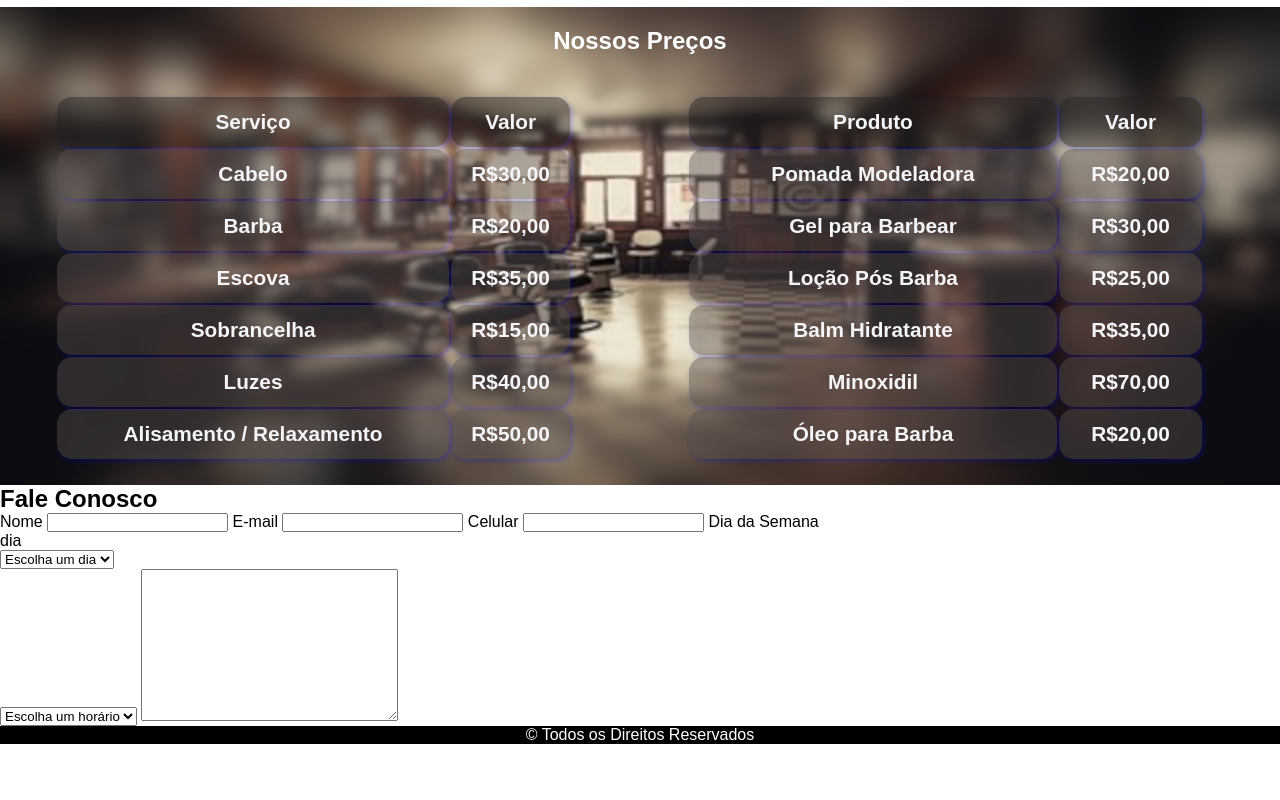
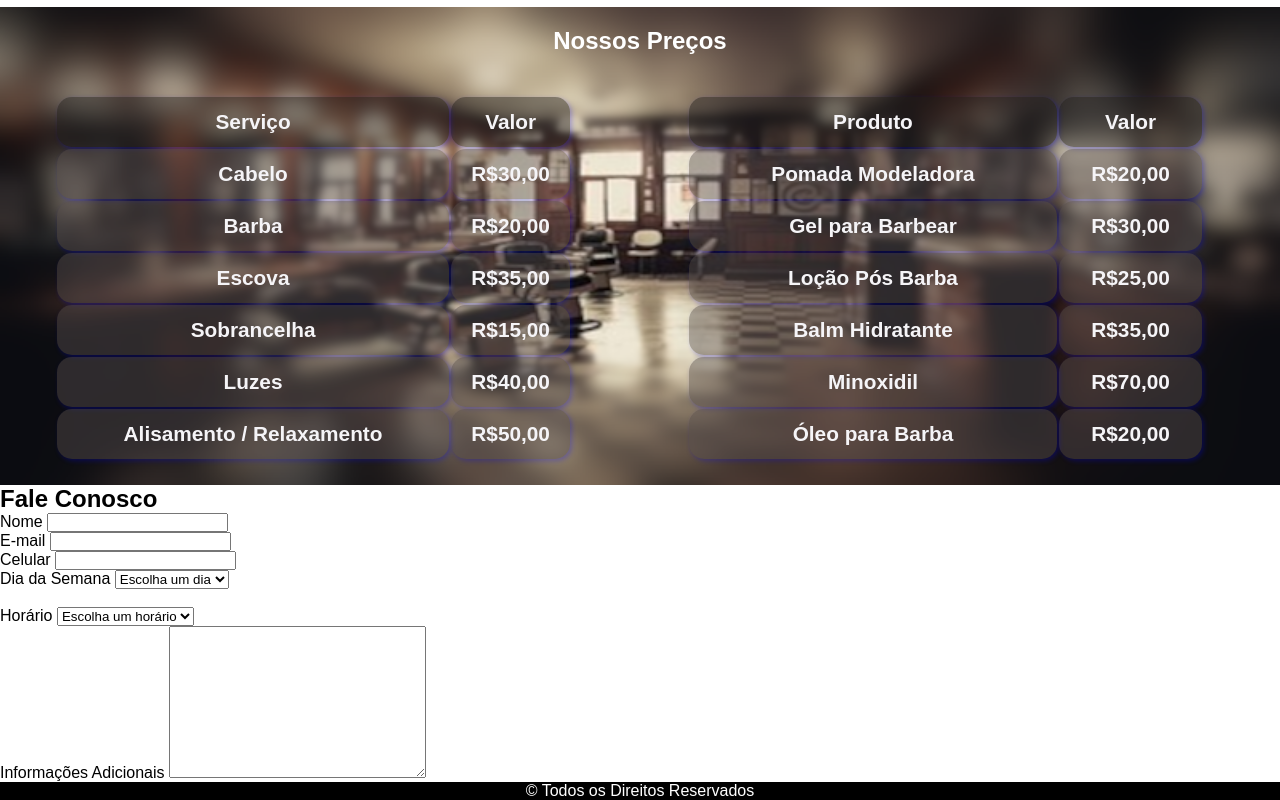
Before and after one commit to Rafael-GSousa/Ada-Tech_Aula04-Projeto01, a plain HTML site: page index.html in a window 1280 px wide. Shown: the part 4035-4835 px from the top of the page. Before the commit the page ends 4779 px from the top, so only its background shows below. Drawn offline with Linux system fonts and the light colour scheme.

Commit message:
Update index.html

```diff
--- a/index.html
+++ b/index.html
@@ -254,17 +254,25 @@
     <section id="form">
         <h2>Fale Conosco</h2>
         <form action="">
+            <div>
                 <label for="nome">Nome</label>
                 <input type="text" name="nome" id="nome">
+            </div>
+
+            <div>
                 <label for="email">E-mail</label>
                 <input type="email" name="email" id="email">
+            </div>
+
+            <div>
                 <label for="celular">Celular</label>
                 <input type="tel" name="celular" id="celular">
+            </div>
+
+            <div>
                 <label for="dia">Dia da Semana</label>
-            <p>dia</p>
                 <select name="dia" id="dia">
                     <option value="" disabled selected>Escolha um dia</option>
-                <option value="" disabled>-- Manhã --</option>
                     <option value="">Segunda</option>
                     <option value="">Terça</option>
                     <option value="">Quarta</option>
@@ -272,9 +280,12 @@
                     <option value="">Sexta</option>
                     <option value="">Sábado</option>
                 </select>
+            </div>
             <br>
-            <label for="horario"></label>
-            <select name="horario" id="horario">
+
+            <div>
+                <label for="hora">Horário</label>
+                <select name="hora" id="hora">
                     <option value="" disabled selected>Escolha um horário</option>
                     <optgroup>
                         <option value="" disabled>-- Manhã --</option>
@@ -298,7 +309,11 @@
                         <option value="">22:00h</option>
                     </optgroup>
                 </select>
-            <textarea name="" id="" cols="30" rows="10"></textarea>
+            </div>
+            <div>
+                <label for="msg">Informações Adicionais</label>
+                <textarea name="msg" id="msg" cols="30" rows="10"></textarea>
+            </div>
         </form>
     </section>
     <footer>
```
Lines whose indentation alone changed are shown as unchanged.
